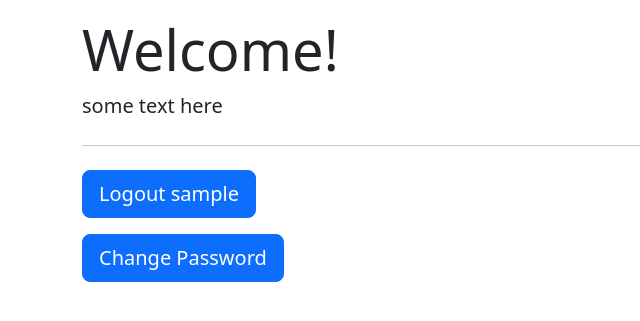
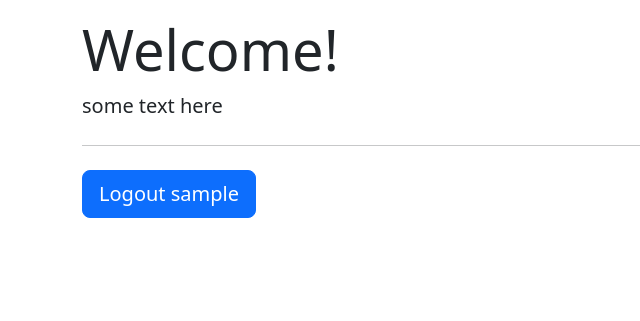
Before and after one commit to kesh2072/BUS-Group-10, a Flask app: page / in a window 1280 px wide. Shown: the part 56-377 px from the top of the page, without its empty margins (0-640 px from the left). Run offline with Flask 3, Linux system fonts and the light colour scheme; the visitor is signed in with stand-in values (Sample User, id 1).

Commit message:
changed location of change_pw button

```diff
--- a/skeleton/app/templates/home.html
+++ b/skeleton/app/templates/home.html
@@ -15,9 +15,6 @@
      <p class="lead">
         <a class="btn btn-primary btn-lg" role="button" aria-current="page" href="{{ url_for('logout') }}">Logout {{ current_user.username }}</a>
     </p>
-    <p class="lead">
-        <a class="btn btn-primary btn-lg" role="button" aria-current="page" href="{{ url_for('change_pw') }}">Change Password</a>
-    </p>
 
      {% endif %}
 </div>
--- a/skeleton/app/templates/student.html
+++ b/skeleton/app/templates/student.html
@@ -26,7 +26,8 @@
             <td>{{ student_attr["name"] }}</td>
             <td>{{ student_attr["username"] }}</td>
             <td>{{ student_attr["university_email"] }}</td>
-            <td> <a  class='btn btn-info' href="{{ url_for('change_uni_details') }}">Change University Details</a> </td>
+            <td> <a class='btn btn-info' href="{{ url_for('change_uni_details') }}">Change University Details</a>
+                 <a class="btn btn-primary btn-lg" role="button" aria-current="page" href="{{ url_for('change_pw') }}">Change Password</a>   </td>
         </tr>
 </table>
 
```
